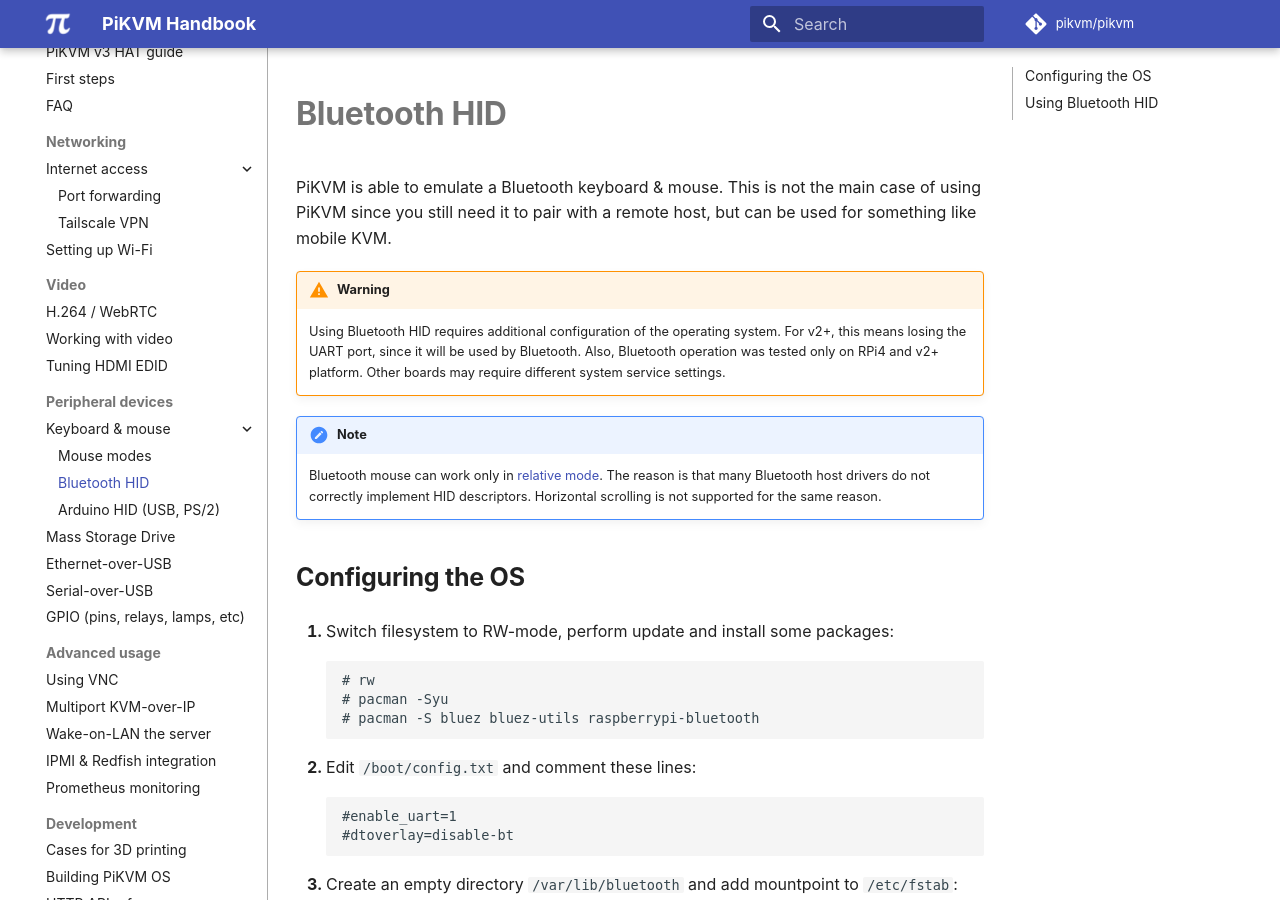
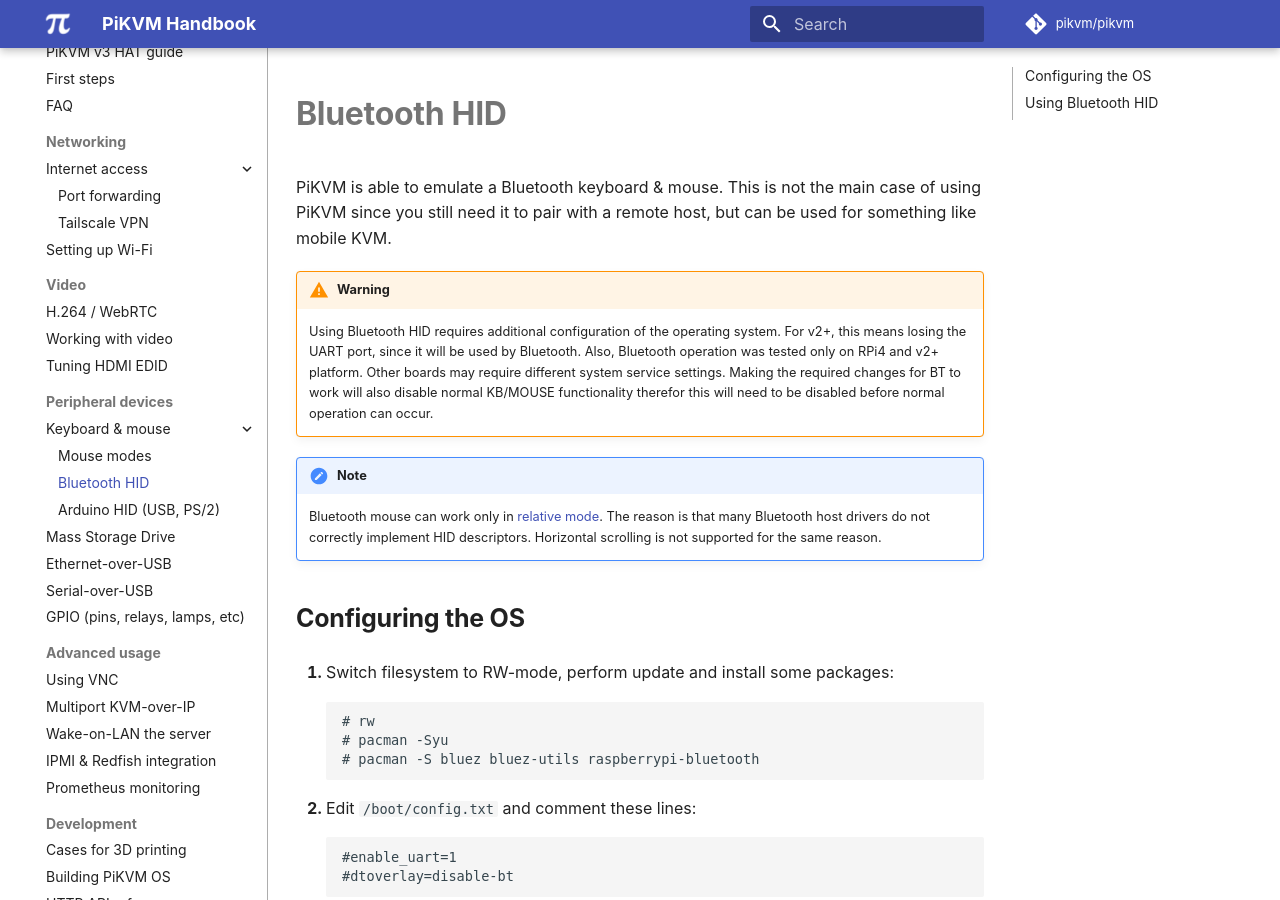
Before and after one commit to pikvm/pikvm, an MkDocs documentation site: the page built from docs/bluetooth_hid.md, in a window 1280 px wide and 900 px high. Built offline with MkDocs 1.6.1 and Material for MkDocs 9.7.7, drawn with Linux system fonts in a browser that asks for light colours; some web fonts are replaced; comment, search, counter and statistics services are not loaded.

Commit message:
Update bluetooth_hid.md (#601)
Added verbiage for clarity

```diff
--- a/docs/bluetooth_hid.md
+++ b/docs/bluetooth_hid.md
@@ -4,7 +4,7 @@
 This is not the main case of using PiKVM since you still need it to pair with a remote host, but can be used for something like mobile KVM.
 
 !!! warning
-    Using Bluetooth HID requires additional configuration of the operating system. For v2+, this means losing the UART port, since it will be used by Bluetooth. Also, Bluetooth operation was tested only on RPi4 and v2+ platform. Other boards may require different system service settings.
+    Using Bluetooth HID requires additional configuration of the operating system. For v2+, this means losing the UART port, since it will be used by Bluetooth. Also, Bluetooth operation was tested only on RPi4 and v2+ platform. Other boards may require different system service settings. Making the required changes for BT to work will also disable normal KB/MOUSE functionality therefor this will need to be disabled before normal operation can occur.
 
 !!! note
     Bluetooth mouse can work only in [relative mode](mouse.md). The reason is that many Bluetooth host drivers do not correctly implement HID descriptors. Horizontal scrolling is not supported for the same reason.
```
